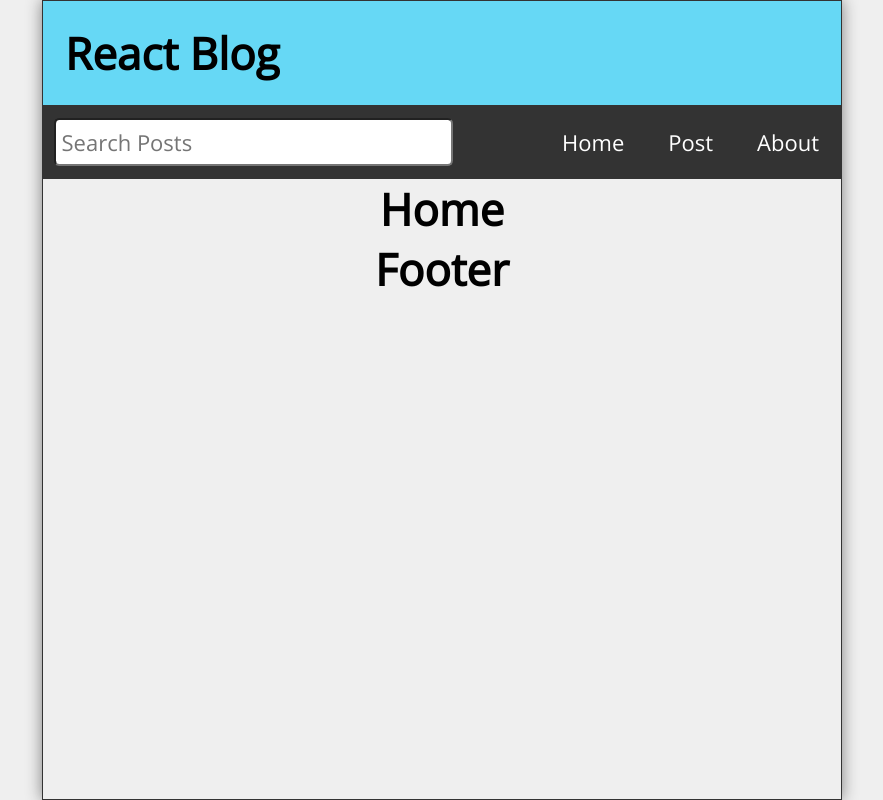
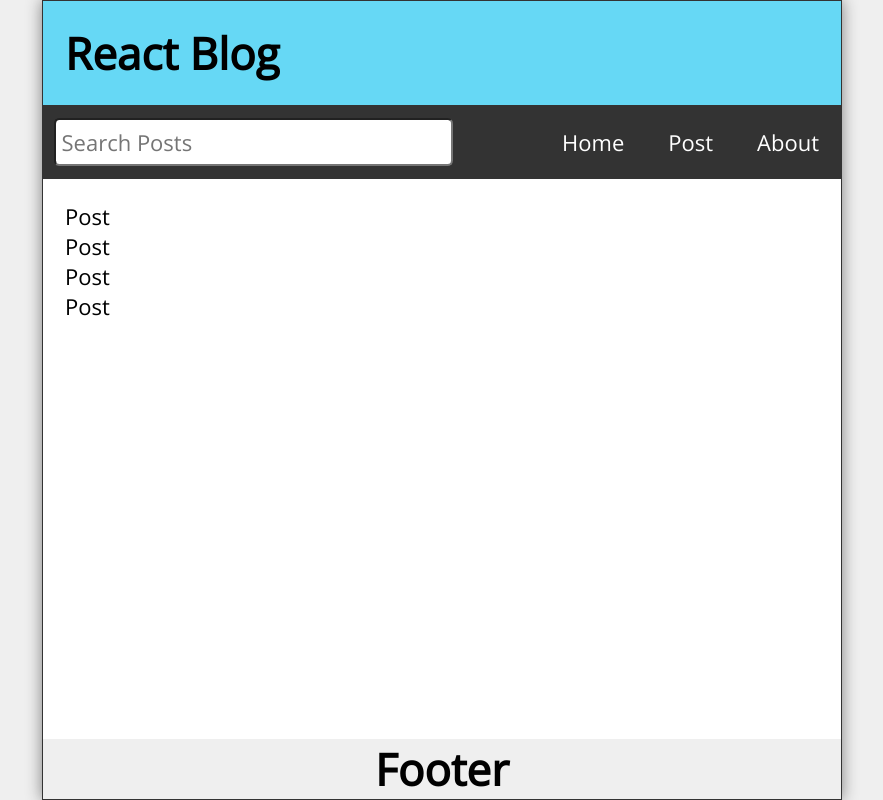
Before and after one commit to ktllama/reactblog, a React (Create React App) app: page / in a window 1280 px wide. Shown: the whole page, without its empty margins (198-1081 px from the left). Built offline with nearby package versions, Linux system fonts and the light colour scheme.

Commit message:
set up feed on home component and post comp inside feed

```diff
--- a/src/App.js
+++ b/src/App.js
@@ -11,13 +11,43 @@
 import { useState, useEffect } from 'react';
 
 function App() {
+
+  const [posts, setPosts] = useState([
+    {
+      id: 1,
+      title: "My First Post",
+      datetime: "July 01, 2021 11:17:36 AM",
+      body: "Lorem ipsum dolor sit amet consectetur adipisicing elit. Quis consequatur expedita, assumenda similique non optio! Modi nesciunt excepturi corrupti atque blanditiis quo nobis, non optio quae possimus illum exercitationem ipsa!"
+    },
+    {
+      id: 2,
+      title: "My 2nd Post",
+      datetime: "July 01, 2021 11:17:36 AM",
+      body: "Lorem ipsum dolor sit amet consectetur adipisicing elit. Quis consequatur expedita, assumenda similique non optio! Modi nesciunt excepturi corrupti atque blanditiis quo nobis, non optio quae possimus illum exercitationem ipsa!"
+    },
+    {
+      id: 3,
+      title: "My 3rd Post",
+      datetime: "July 01, 2021 11:17:36 AM",
+      body: "Lorem ipsum dolor sit amet consectetur adipisicing elit. Quis consequatur expedita, assumenda similique non optio! Modi nesciunt excepturi corrupti atque blanditiis quo nobis, non optio quae possimus illum exercitationem ipsa!"
+    },
+    {
+      id: 4,
+      title: "My Fourth Post",
+      datetime: "July 01, 2021 11:17:36 AM",
+      body: "Lorem ipsum dolor sit amet consectetur adipisicing elit. Quis consequatur expedita, assumenda similique non optio! Modi nesciunt excepturi corrupti atque blanditiis quo nobis, non optio quae possimus illum exercitationem ipsa!"
+    }
+  ])
+  const [search, setSearch] = useState('');
+  const [searchResults, setSearchResults] = useState([]);
+
   return (
     <div className="App">
       <Header title="React Blog"/>
-      <Nav />
+      <Nav search={search} setSearch={setSearch} />
         <Switch>
           <Route exact path="/">
-            <Home />
+            <Home posts={posts} />
           </Route>
           <Route exact path="/post">
             <NewPost />
--- /dev/null
+++ b/src/Feed.js
@@ -0,0 +1,14 @@
+import React from 'react'
+import Post from './Post';
+
+const Feed = ({ posts }) => {
+  return (
+    <>
+        {posts.map(post => (
+            <Post key={post.id} post={post} />
+        ))}
+    </>
+  )
+}
+
+export default Feed
--- a/src/Home.js
+++ b/src/Home.js
@@ -1,7 +1,15 @@
-const Home = () => {
+import Feed from "./Feed";
+
+const Home = ({ posts }) => {
     return (
-        <main>
-            <h1>Home</h1>
+        <main className="Home">
+            {posts.length ? (
+                <Feed posts={posts} />
+            ) : (
+                <p style={{marginTop: "2rem"}}>
+                    No posts to display
+                </p>
+            )}
         </main>
     )
 };
--- /dev/null
+++ b/src/Post.js
@@ -0,0 +1,9 @@
+import React from 'react'
+
+const Post = () => {
+  return (
+    <div>Post</div>
+  )
+}
+
+export default Post
```
